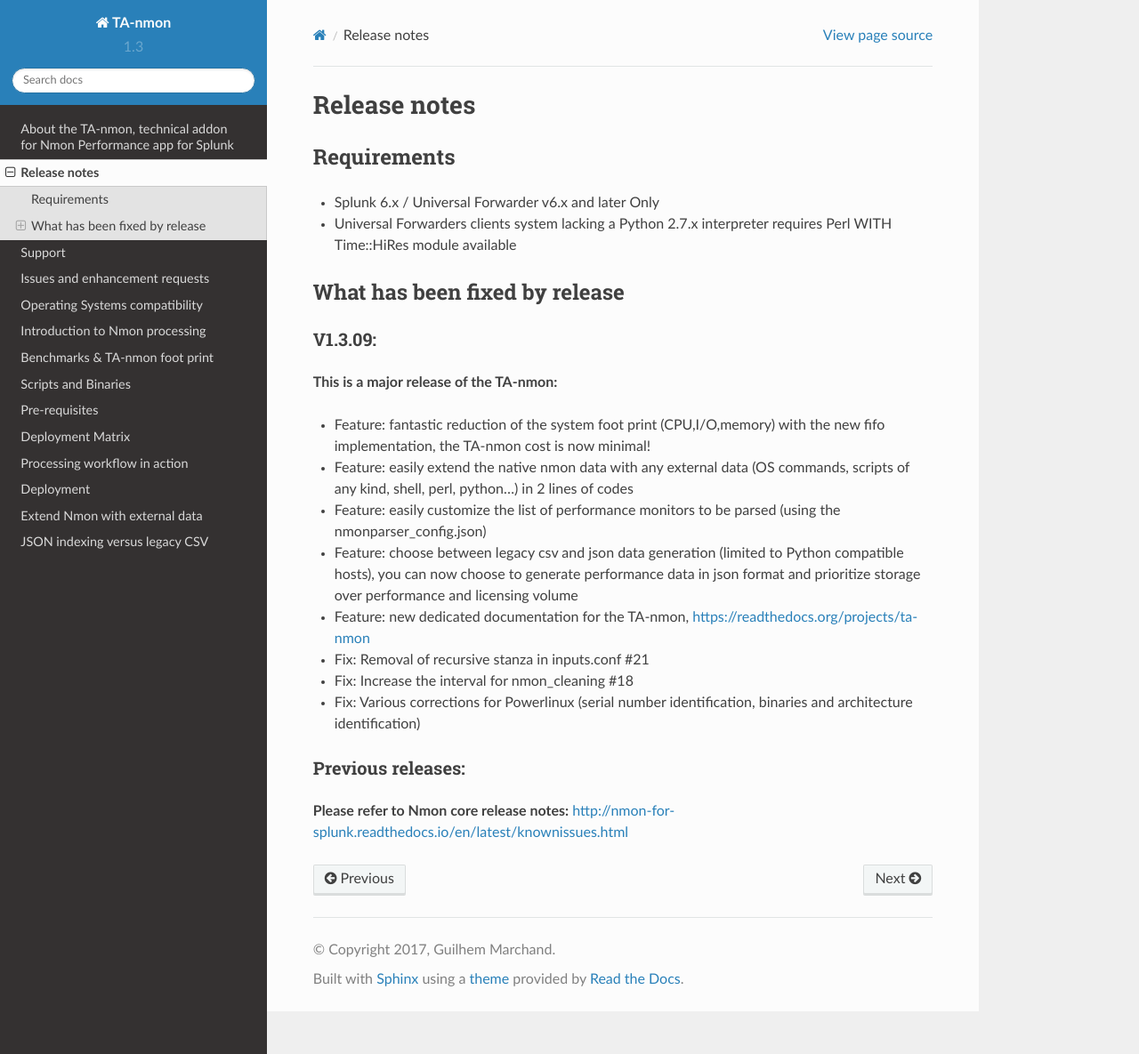
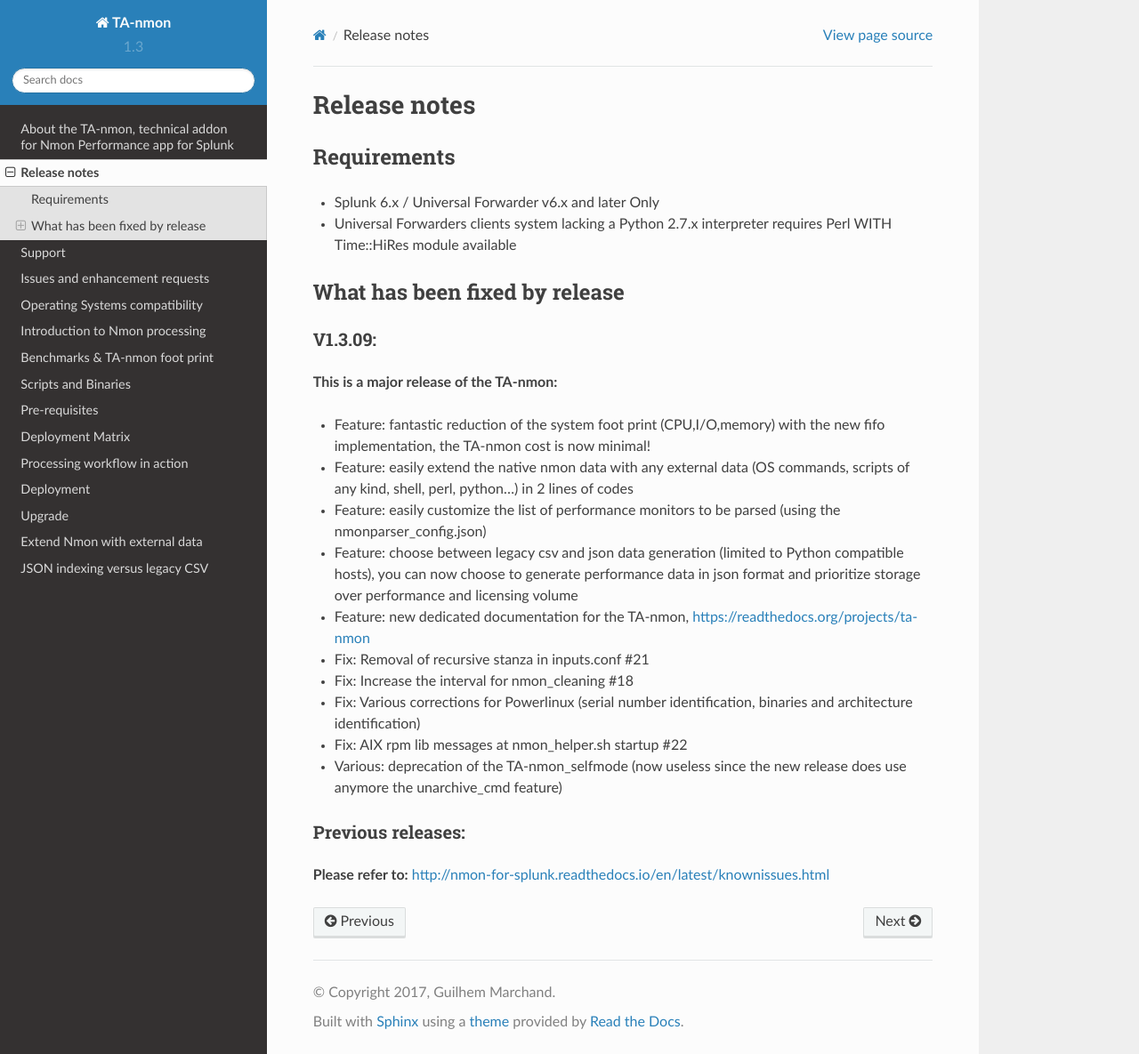
Before and after one commit to guilhemmarchand/TA-nmon, a Sphinx documentation site: the page built from docs/releasenotes.rst, in a window 1280 px wide and 1185 px high. Shown: the whole window at 89% size. Built offline with Sphinx 7.4.7 and the Read the Docs theme 2.0.0, drawn with Linux system fonts in a browser that asks for light colours.

```diff
--- a/docs/index.rst
+++ b/docs/index.rst
@@ -53,5 +53,6 @@ Deployment and configuration:
    :maxdepth: 2
 
    deployment
+   upgrade
    external
    json_indexing
--- a/docs/releasenotes.rst
+++ b/docs/releasenotes.rst
@@ -27,9 +27,11 @@ V1.3.09:
 - Fix: Removal of recursive stanza in inputs.conf #21
 - Fix: Increase the interval for nmon_cleaning #18
 - Fix: Various corrections for Powerlinux (serial number identification, binaries and architecture identification)
+- Fix: AIX rpm lib messages at nmon_helper.sh startup #22
+- Various: deprecation of the TA-nmon_selfmode (now useless since the new release does use anymore the unarchive_cmd feature)
 
 ==================
 Previous releases:
 ==================
 
-**Please refer to Nmon core release notes:** http://nmon-for-splunk.readthedocs.io/en/latest/knownissues.html
+**Please refer to:** http://nmon-for-splunk.readthedocs.io/en/latest/knownissues.html
```
Also changed, not shown: docs/upgrade.rst (added, +30 -0 lines).
